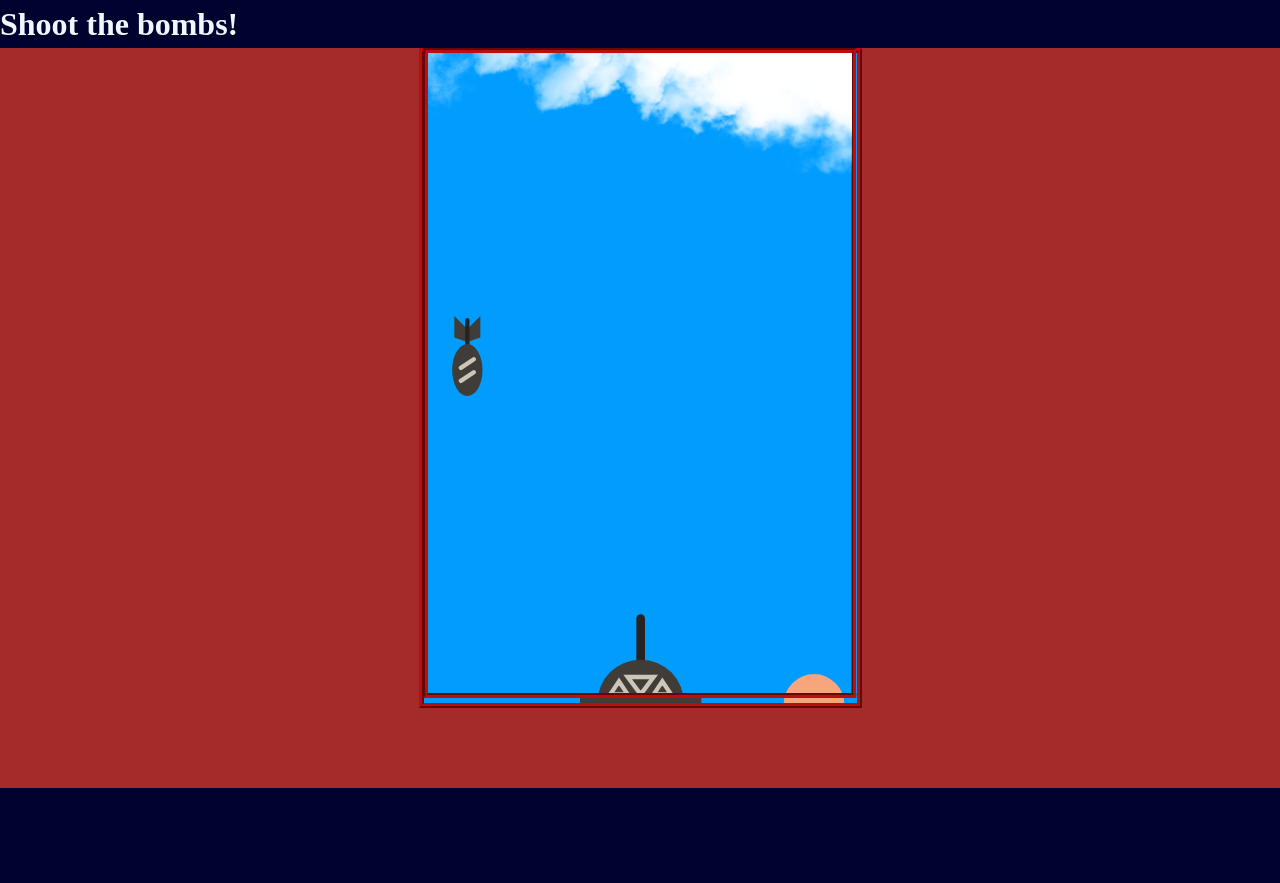
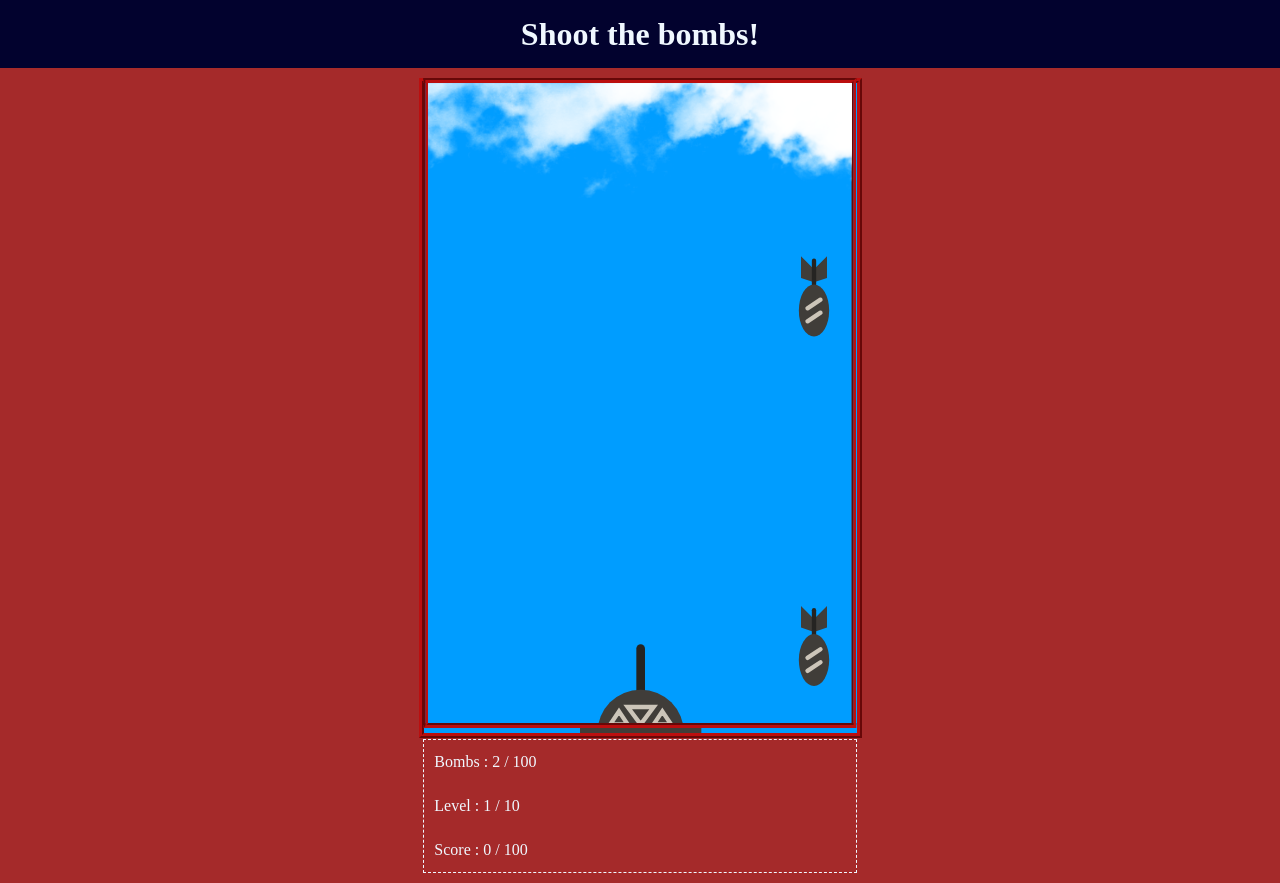
Before and after one commit to Dyeuse/Shooting-Game, a website built with Parcel: page src/index.html in a window 1280 px wide. Before the commit the page ends 800 px from the top, so only its background shows below. Built offline with nearby package versions, Linux system fonts and the light colour scheme.

Commit message:
Add a dashboard to the Radar class

```diff
--- a/src/app/index.js
+++ b/src/app/index.js
@@ -21,5 +21,6 @@ bomber.raid();
     zone.ctx.clearRect(0, 0, Zone.size.width, Zone.size.height);
     gun.displayGun();
     radar.displayRadar();
+    radar.displayDashboard();
     requestAnimationFrame(draw);
 })();
--- a/src/app/radar.js
+++ b/src/app/radar.js
@@ -3,13 +3,24 @@ class Radar {
 
     bombsInZone = {};
 
+    droppedBombs = 0;
+
+    interceptedBombs = 0;
+
     constructor(zone) {
         this.zone = zone;
         this.canvas = zone.canvas;
+        this.container = zone.container;
+        this.infoForPlayer = this.container.querySelector(".infoForPlayer");
+        this.infoForPlayer.style.width = `${zone.constructor.size.width}px`;
+        this.bombsCounter = this.container.querySelector(".bombsCounter-info");
+        this.level = this.container.querySelector(".level-info");
+        this.score = this.container.querySelector(".score-info");
         this.canvas.addEventListener("shoot", this.#handleShoot);
         this.canvas.addEventListener("drop", this.#handleDrop);
         this.canvas.addEventListener("isIntercepted", this.#handleIsIntercepted);
         this.canvas.addEventListener("isOutOfZone", this.#handleIsOutOfZone);
+        this.zone.container.addEventListener("resizeGame", this.#handleResizeGame);
     }
 
     #handleShoot = (event) => {
@@ -17,10 +28,12 @@ class Radar {
     };
 
     #handleDrop = (event) => {
+        this.droppedBombs += 1;
         this.bombsInZone[event.detail.bombID] = event.detail;
     };
 
     #handleIsIntercepted = (event) => {
+        this.interceptedBombs += 1;
         this.bombsInZone[event.detail.id].intercepted = true;
     };
 
@@ -32,9 +45,19 @@ class Radar {
         }
     };
 
+    #handleResizeGame = (event) => {
+        this.infoForPlayer.style.width = `${event.detail.width}px`;
+    };
+
     displayRadar() {
         this.#displayBullets();
         this.#displayBombs();
+    }
+
+    displayDashboard() {
+        this.bombsCounter.textContent = this.droppedBombs;
+        this.level.textContent = Math.ceil(this.droppedBombs / 10);
+        this.score.textContent = this.interceptedBombs;
     }
 
     #displayBullets() {
--- a/src/index.html
+++ b/src/index.html
@@ -12,13 +12,13 @@
         <div class="container">
             <!-- <canvas>This is a shooting game!</canvas> -->
             <!-- Rendering logic -->
-            <!-- <div>
-                <img src="media/cloud1.png" style="--i: 1" />
-                <img src="media/cloud2.png" style="--i: 2" />
-                <img src="media/cloud3.png" style="--i: 3" />
-                <img src="media/cloud4.png" style="--i: 4" />
-                <img src="media/cloud5.png" style="--i: 5" />
-            </div> -->
+            <div class="infoForPlayer">
+                <div class="bombsCounter">
+                    Bombs : <span class="bombsCounter-info"></span> / 100
+                </div>
+                <div class="level">Level : <span class="level-info"></span> / 10</div>
+                <div class="score">Score : <span class="score-info"></span> / 100</div>
+            </div>
         </div>
         <script type="module" src="./app/index.js"></script>
     </body>
--- a/src/style/style.css
+++ b/src/style/style.css
@@ -3,6 +3,12 @@
 body {
     color: aliceblue;
     background-color: rgb(2, 2, 46);
+}
+
+h1 {
+    text-align: center;
+    font-size: 2em;
+    margin: 10px 0;
 }
 
 .container {
@@ -11,14 +17,13 @@ body {
     flex-direction: column;
     align-items: center;
     background-color: brown;
-    /* margin-top: 10vh; */
 }
 
 canvas,
 .sky {
-    margin-bottom: 10vh;
     border: 5px ridge rgb(187, 15, 15);
     cursor: crosshair;
+    margin-top: 10px;
 }
 
 canvas {
@@ -38,6 +43,17 @@ canvas {
     max-width: 100%;
     animation: animate calc(8s * var(--velocity)) linear infinite;
 }
+
+.infoForPlayer {
+    order: 1;
+    border: 1px dashed aliceblue;
+    margin: 1px 0 10px;
+}
+
+.infoForPlayer div {
+    padding: 10px;
+}
+
 @keyframes animate {
     0% {
         transform: translateX(-100%);
```
